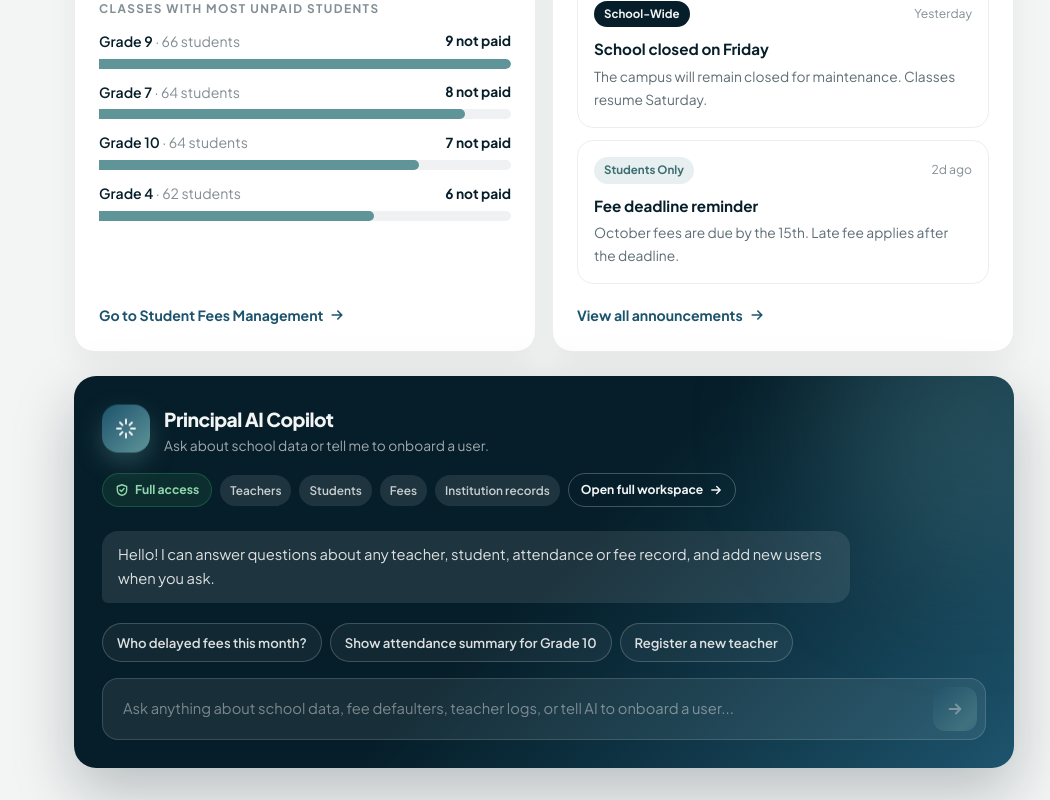
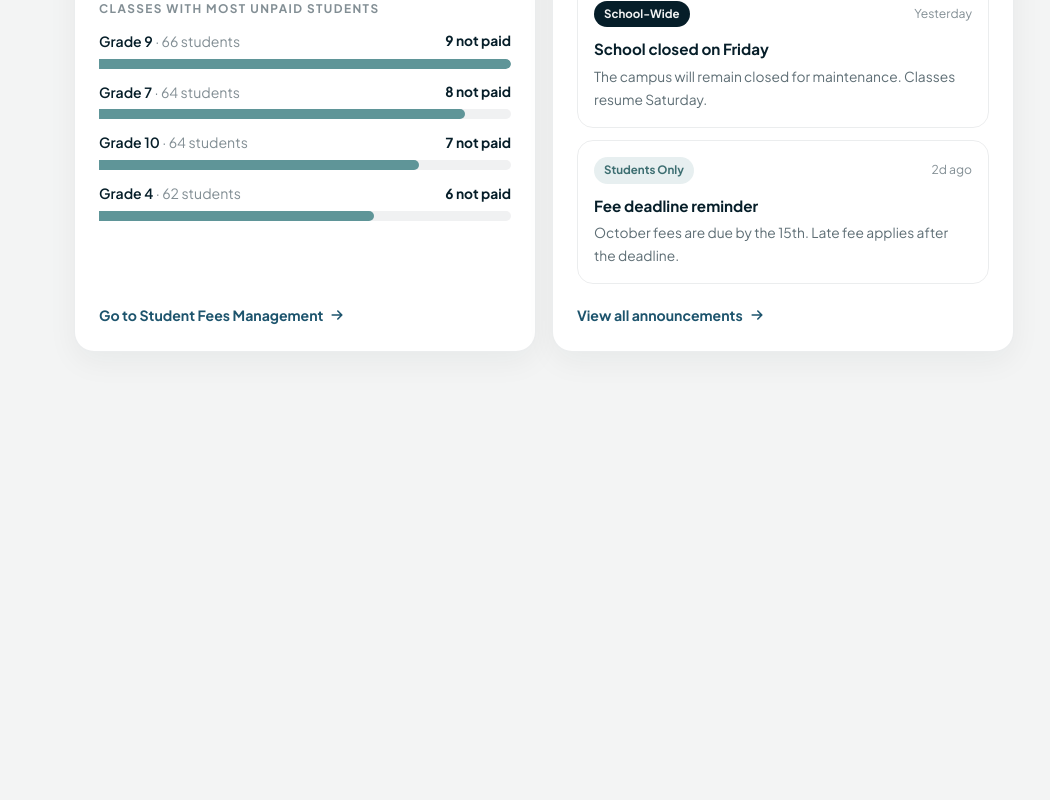
Before and after one commit to devdevcipator-arch/school-project, a Next.js app: page /principal in a window 1280 px wide. Shown: the part 1686-2486 px from the top of the page, without its empty margins (230-1280 px from the left). After the commit the page ends 2070 px from the top, so only its background shows below. Built offline with nearby package versions, Linux system fonts and the light colour scheme.

Commit message:
Principal overview: remove AI copilot widget
Co-Authored-By: Claude Opus 5.5 <noreply@anthropic.com>

```diff
--- a/app/principal/page.tsx
+++ b/app/principal/page.tsx
@@ -3,14 +3,13 @@ import ExecHeader from "@/components/principal/ExecHeader";
 import KpiCards from "@/components/principal/KpiCards";
 import AttendanceSection from "@/components/principal/AttendanceSection";
 import FeesAndNotices from "@/components/principal/FeesAndNotices";
-import AiCopilot from "@/components/principal/AiCopilot";
 import { site } from "@/lib/site";
 
 export const metadata: Metadata = {
   title: `Overview | Principal Portal | ${site.name}`,
 };
 
-// Principal Overview: header, KPIs, attendance, fees + announcements, AI copilot
+// Principal Overview: header, KPIs, attendance, fees + announcements
 export default function PrincipalOverview() {
   return (
     <main className="mx-auto flex max-w-[1500px] flex-col gap-5 px-[clamp(16px,3vw,36px)] py-6 lg:gap-6 lg:py-8">
@@ -18,7 +17,6 @@ export default function PrincipalOverview() {
       <KpiCards />
       <AttendanceSection />
       <FeesAndNotices />
-      <AiCopilot />
     </main>
   );
 }
--- a/components/principal/AiCopilot.tsx
+++ /dev/null
@@ -1,132 +0,0 @@
-"use client";
-
-import Link from "next/link";
-import { useEffect, useRef, useState, type FormEvent } from "react";
-import { aiMockAnswers, aiSuggestions } from "@/lib/principal";
-
-type Message = { from: "user" | "ai"; text: string };
-
-const sparkPath = "M12 3v4 M12 17v4 M3 12h4 M17 12h4 M6 6l2.5 2.5 M15.5 15.5 18 18 M6 18l2.5-2.5 M15.5 8.5 18 6";
-const scopes = ["Teachers", "Students", "Fees", "Institution records"];
-
-const fallback =
-  "In the live version I will read your school records to answer this. For now, try one of the suggestions to see a sample answer.";
-
-export default function AiCopilot() {
-  const [messages, setMessages] = useState<Message[]>([
-    { from: "ai", text: "Hello! I can answer questions about any teacher, student, attendance or fee record, and add new users when you ask." },
-  ]);
-  const [input, setInput] = useState("");
-  const [thinking, setThinking] = useState(false);
-  const listRef = useRef<HTMLUListElement>(null);
-
-  useEffect(() => {
-    listRef.current?.scrollTo({ top: listRef.current.scrollHeight, behavior: "smooth" });
-  }, [messages, thinking]);
-
-  const ask = async (q: string) => {
-    const text = q.trim();
-    if (!text || thinking) return;
-    setMessages((m) => [...m, { from: "user", text }]);
-    setInput("");
-    setThinking(true);
-    // Front-end phase: canned answers. Replace with the AI API in the backend phase.
-    await new Promise((r) => setTimeout(r, 900));
-    setMessages((m) => [...m, { from: "ai", text: aiMockAnswers[text] ?? fallback }]);
-    setThinking(false);
-  };
-
-  const onSubmit = (e: FormEvent<HTMLFormElement>) => {
-    e.preventDefault();
-    ask(input);
-  };
-
-  return (
-    <section
-      aria-label="Principal AI Copilot"
-      className="relative isolate overflow-hidden rounded-[22px] bg-linear-135 from-ink via-ink to-primary p-5 text-surface shadow-[0_24px_60px_rgba(6,30,41,.25)] sm:p-7"
-    >
-      <span aria-hidden className="absolute -right-24 -top-24 -z-10 size-72 rounded-full bg-accent/25 blur-3xl" />
-
-      <header className="flex flex-wrap items-start justify-between gap-4">
-        <div className="flex items-center gap-3.5">
-          <span className="grid size-12 shrink-0 animate-float place-items-center rounded-2xl bg-linear-135 from-primary to-accent shadow-[0_10px_24px_rgba(95,149,152,.35)]">
-            <svg viewBox="0 0 24 24" aria-hidden className="size-6" fill="none" stroke="currentColor" strokeWidth="1.9" strokeLinecap="round"><path d={sparkPath} /></svg>
-          </span>
-          <div>
-            <h2 className="text-[1.2rem] font-extrabold tracking-tight">Principal AI Copilot</h2>
-            <p className="text-[.86rem] text-surface/65">Ask about school data or tell me to onboard a user.</p>
-          </div>
-        </div>
-        <div className="flex flex-wrap items-center gap-2">
-          <span className="inline-flex items-center gap-1.5 rounded-full border border-ok/40 bg-ok/15 px-3 py-1.5 text-[.76rem] font-bold text-[#8fd6ac]">
-            <svg viewBox="0 0 24 24" aria-hidden className="size-3.5" fill="none" stroke="currentColor" strokeWidth="2.4" strokeLinecap="round" strokeLinejoin="round">
-              <path d="M12 3l8 3v6c0 4.5-3.4 8.3-8 9-4.6-.7-8-4.5-8-9V6z M8.5 12l2.5 2.5 4.5-5" />
-            </svg>
-            Full access
-          </span>
-          {scopes.map((s) => (
-            <span key={s} className="rounded-full bg-surface/10 px-2.5 py-1.5 text-[.74rem] font-semibold text-surface/80">{s}</span>
-          ))}
-          <Link href="/principal/ai" className="inline-flex items-center gap-1.5 rounded-full border border-surface/25 px-3 py-1.5 text-[.76rem] font-bold text-surface transition-colors hover:border-accent hover:bg-accent/20">
-            Open full workspace
-            <svg viewBox="0 0 20 20" aria-hidden className="size-3.5"><path d="M4 10h11M11 5l5 5-5 5" fill="none" stroke="currentColor" strokeWidth="2" strokeLinecap="round" strokeLinejoin="round" /></svg>
-          </Link>
-        </div>
-      </header>
-
-      <ul ref={listRef} aria-live="polite" className="mt-6 flex max-h-[260px] flex-col gap-3 overflow-y-auto pr-1 [scrollbar-width:thin]">
-        {messages.map((m, i) => (
-          <li
-            key={i}
-            className={`max-w-[85%] animate-fade-in rounded-2xl px-4 py-3 text-[.92rem] leading-relaxed ${
-              m.from === "user" ? "self-end rounded-br-md bg-linear-135 from-primary to-accent" : "self-start rounded-bl-md bg-surface/10 text-surface/90"
-            }`}
-          >
-            {m.text}
-          </li>
-        ))}
-        {thinking && (
-          <li className="flex gap-1.5 self-start rounded-2xl rounded-bl-md bg-surface/10 px-4 py-4" aria-label="AI is typing">
-            {[0, 150, 300].map((d) => (
-              <span key={d} className="size-2 animate-bounce rounded-full bg-accent" style={{ animationDelay: `${d}ms` }} />
-            ))}
-          </li>
-        )}
-      </ul>
-
-      <div className="mt-5 flex flex-wrap gap-2">
-        {aiSuggestions.map((s) => (
-          <button
-            key={s}
-            type="button"
-            onClick={() => ask(s)}
-            disabled={thinking}
-            className="cursor-pointer rounded-full border border-surface/20 bg-surface/5 px-3.5 py-2 text-[.82rem] font-semibold text-surface/90 transition-[background-color,border-color,translate] duration-300 hover:-translate-y-0.5 hover:border-accent hover:bg-accent/20 disabled:cursor-wait disabled:opacity-60"
-          >
-            {s}
-          </button>
-        ))}
-      </div>
-
-      <form onSubmit={onSubmit} className="mt-4 flex items-center gap-2 rounded-2xl border border-surface/15 bg-surface/8 p-2 transition-colors focus-within:border-accent">
-        <label htmlFor="ai-input" className="sr-only">Ask the AI copilot</label>
-        <input
-          id="ai-input"
-          value={input}
-          onChange={(e) => setInput(e.target.value)}
-          placeholder="Ask anything about school data, fee defaulters, teacher logs, or tell AI to onboard a user..."
-          className="min-w-0 flex-1 bg-transparent px-3 py-2.5 text-[.92rem] text-surface outline-none placeholder:text-surface/45"
-        />
-        <button
-          type="submit"
-          aria-label="Send"
-          disabled={!input.trim() || thinking}
-          className="grid size-11 shrink-0 cursor-pointer place-items-center rounded-xl bg-linear-135 from-primary via-accent to-primary bg-[length:220%_100%] bg-left text-surface transition-[background-position,opacity] duration-500 ease-nav hover:bg-right disabled:cursor-not-allowed disabled:opacity-40"
-        >
-          <svg viewBox="0 0 20 20" aria-hidden className="size-[18px]"><path d="M4 10h11M11 5l5 5-5 5" fill="none" stroke="currentColor" strokeWidth="2" strokeLinecap="round" strokeLinejoin="round" /></svg>
-        </button>
-      </form>
-    </section>
-  );
-}
```
